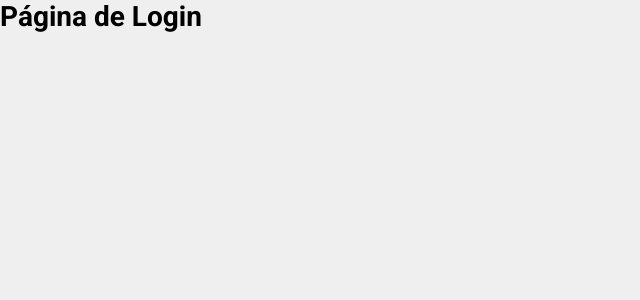
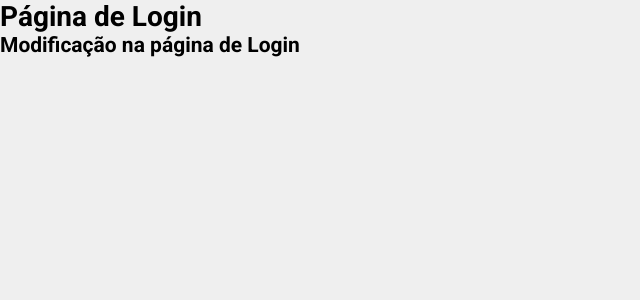
Before and after one commit to LeonardoAugusto1998/ProjetoChamados, a React (Create React App) app in the folder chamados/: page / in a window 1280 px wide. Shown: the top 300 px of the page, without its empty margins (0-640 px from the left). Built offline with nearby package versions, Linux system fonts and the light colour scheme.

Commit message:
Update index.js

```diff
--- a/chamados/src/pages/Login/index.js
+++ b/chamados/src/pages/Login/index.js
@@ -7,6 +7,7 @@ export default function Login(){
 
         <div>
             <h1>Página de Login</h1>
+            <h2>Modificação na página de Login</h2>
         </div>
 
     )
```
